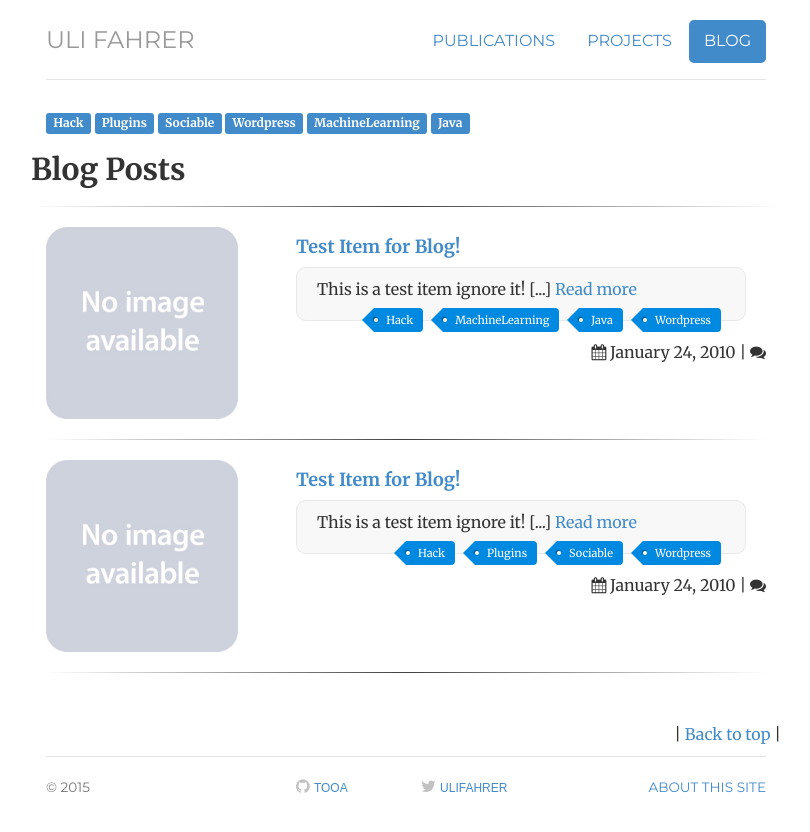
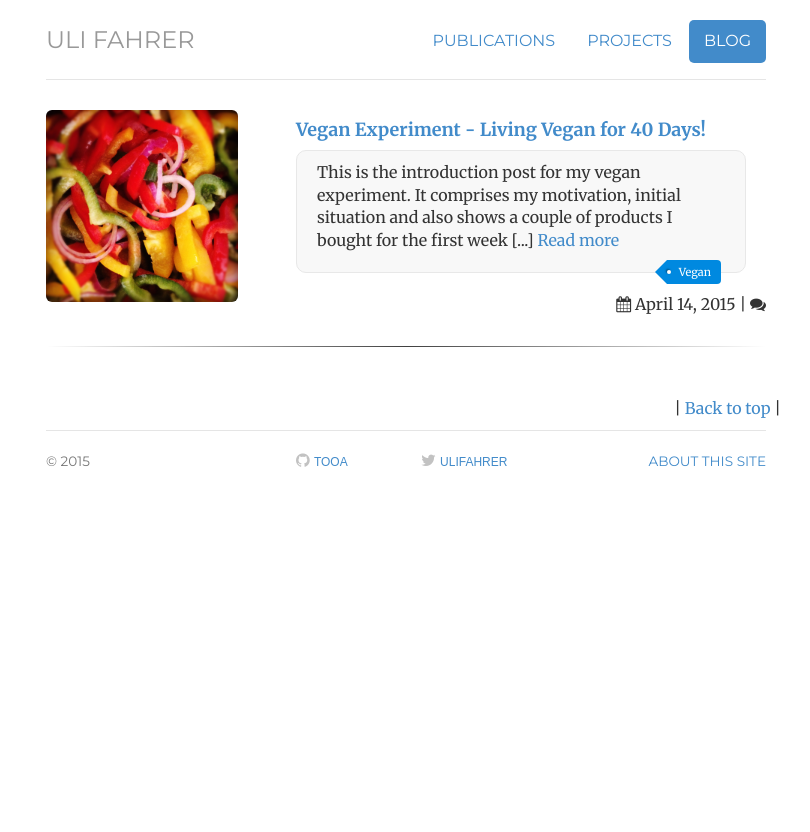
Before and after one commit to Tooa/tooa.github.io, a Jekyll site: the page built from blog/index.html, in a window 1280 px wide. Shown: the top 832 px of the page, without its empty margins (234-1044 px from the left). Built offline with Jekyll 4.4.1, drawn with Linux system fonts in a browser that asks for light colours; nearby versions of some CDN libraries; library files that are not in the unit come from our copies.

Commit message:
changed posts

```diff
--- a/_layouts/blog-overview.html
+++ b/_layouts/blog-overview.html
@@ -5,12 +5,12 @@ layout: default
 <div class="blog-overview">
 
     <div class="row">
-        <div class="col-md-12">
+        <!--<div class="col-md-12">
             {% include tag_bar.html %}
         </div>
 
         <h2>Blog Posts</h2>
-        <hr class="style-two">
+        <hr class="style-two">-->
 
         <div class="col-md-12">
             {{ content }}
--- a/_layouts/tag_index.html
+++ b/_layouts/tag_index.html
@@ -2,7 +2,7 @@
 layout: blog-overview
 ---
 <div class="row">
-    <h3>{{page.title}}</h3>
+    <h2>{{page.title}}</h2>
     {% for post in site.posts %}
         {% for tag in post.tags %}
             {% if tag == page.tag %}
--- a/_posts/2013-12-12-Test Item2.md
+++ /dev/null
@@ -1,28 +0,0 @@
----
-comments: true
-date: 2010-01-24 01:09:49
-layout: post
-title: Test Item for Blog!
-summary: This is a test item ignore it!
-image: placeholder.png
-tags:
-- Hack
-- MachineLearning
-- Java
-- Wordpress
----
-
-#####  A descriptive Subtitle!
-
-Lorem ipsum dolor sit amet, consectetur adipiscing elit. In sem quam, elementum a felis mattis, pretium elementum dolor. Integer sed nulla eu ligula pulvinar rhoncus. Pellentesque consectetur dui quis leo elementum, vel rutrum urna dapibus. Nam vulputate accumsan ante at commodo. Donec eu pulvinar metus, a efficitur ex. Curabitur a lacinia mi. Sed ex est, consectetur eget fermentum et, convallis sit amet quam. Duis aliquet aliquam maximus.
-
-
-        <th scope="row" valign="top">
-            <?php _e("awe.sm:", "sociable"); ?>
-        </th>
-
-        <td>
-            <?php _e("You can choose to automatically have the links posted to certain sites shortened via awe.sm and encoded with the channel info and your API Key.", 'sociable'); ?><br/>
-            <input type="checkbox" name="awesmenable" <?php checked( get_option('sociable_awesmenable'), true ); ?> /> <?php _e("Enable awe.sm URLs?", "sociable"); ?><br/>
-            <?php _e("awe.sm API Key:", 'sociable'); ?> <input size="65" type="text" name="awesmapikey" value="<?php echo get_option('sociable_awesmapikey'); ?>" />
-        </td>
--- /dev/null
+++ b/_posts/2015-04-14-Vegan-Experiment.md
@@ -0,0 +1,14 @@
+---
+comments: true
+date: 2015-04-14 14:08:00
+layout: post
+title: Vegan Experiment - Living Vegan for 40 Days!
+summary: This is the introduction post for my vegan experiment. It comprises my motivation, initial situation and also shows a couple of products I bought for the first week
+image: vegan.jpg
+tags:
+- Vegan
+---
+
+#####  Lorem ipsum dolor sit amet, consectetur adipiscing elit. In sem quam, elementum a felis mattis, pretium elementum dolor. Integer sed nulla eu ligula pulvinar rhoncus. !
+
+Lorem ipsum dolor sit amet, consectetur adipiscing elit. In sem quam, elementum a felis mattis, pretium elementum dolor. Integer sed nulla eu ligula pulvinar rhoncus. Pellentesque consectetur dui quis leo elementum, vel rutrum urna dapibus. Nam vulputate accumsan ante at commodo. Donec eu pulvinar metus, a efficitur ex. Curabitur a lacinia mi. Sed ex est, consectetur eget fermentum et, convallis sit amet quam. Duis aliquet aliquam maximus.
--- a/about/index.html
+++ b/about/index.html
@@ -7,7 +7,7 @@ description: Impressum
 <div class="about">
     <h2>Contact</h2>
     Feedback to:
-    <div><img alt="email" src="../img/myemail.png"></div>
+    <p><span class="fa fa-envelope"></span><b> contact[at]uli-fahrer.de</b></p>
 
 
     <h2>Address</h2>
```
Also changed, not shown: _drafts/2013-12-12-Test Item.md (renamed from _posts/2013-12-12-Test Item.md), img/myemail.png (deleted), img/posts/vegan.jpg (added).
